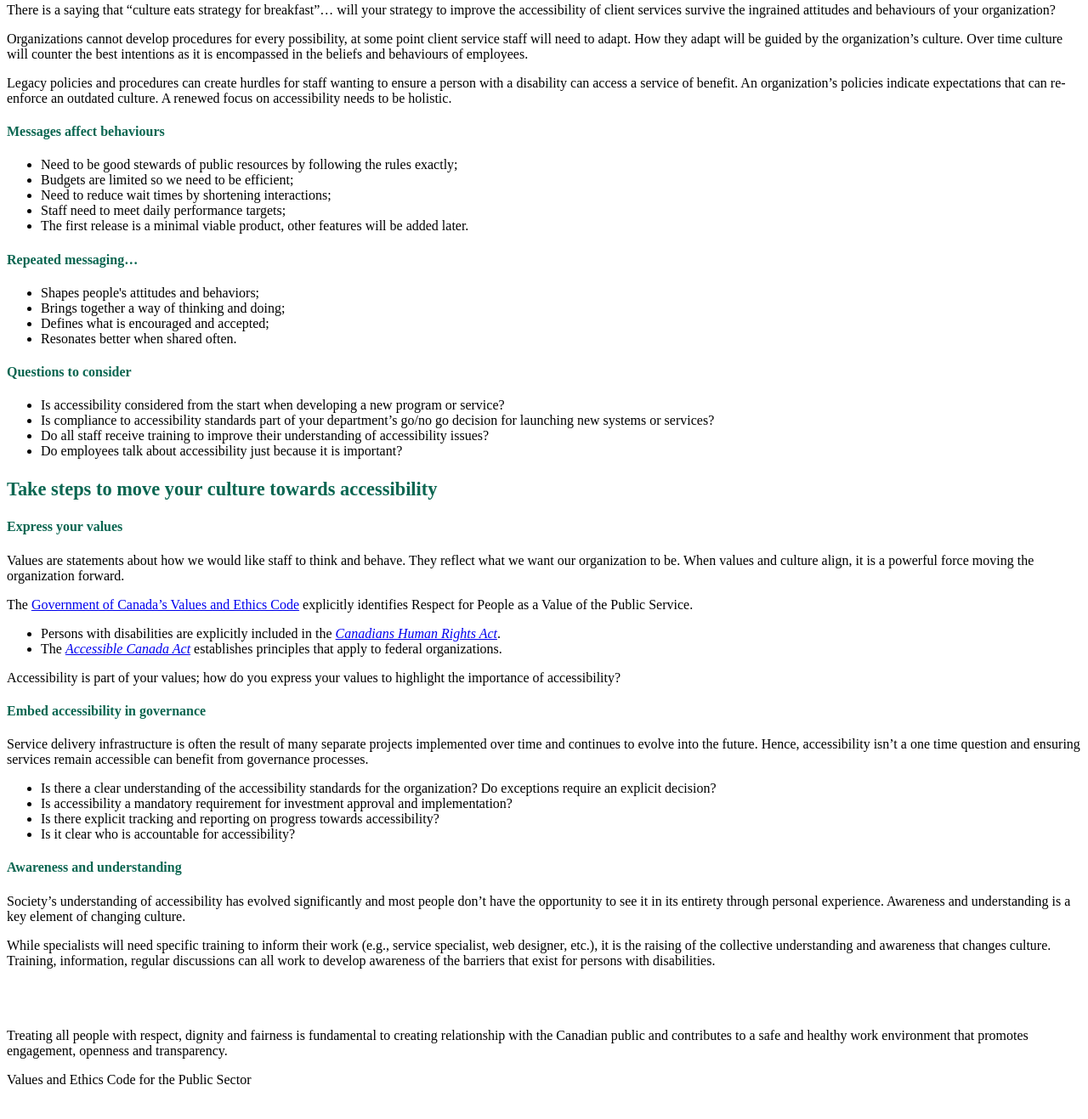
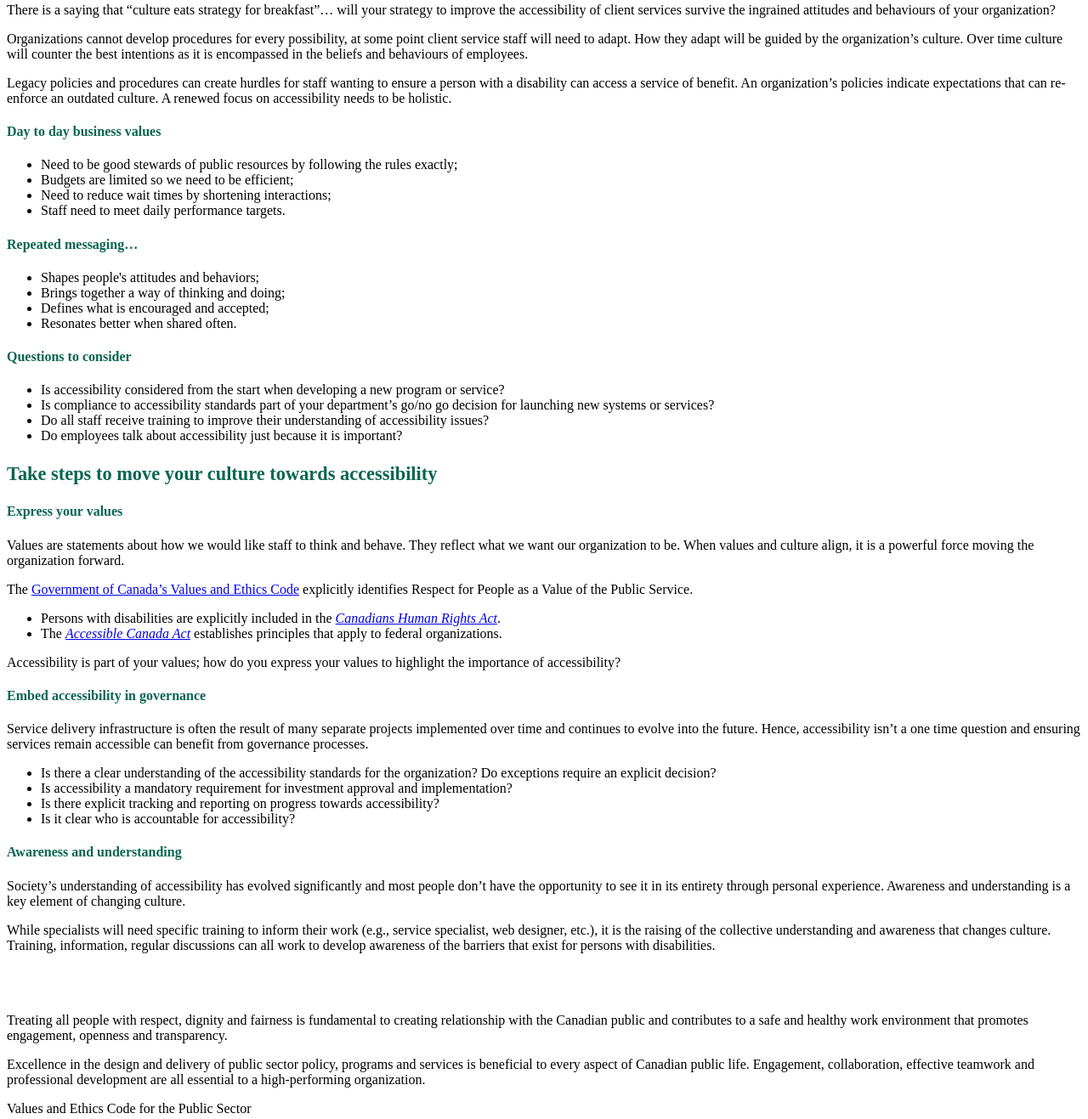
Before and after one commit to ceacs-cesca/ceacs-cesca.github.io, a plain HTML site: page playbook/play7/index.html in a window 1280 px wide. Shown: the part 1288-2605 px from the top of the page at 85% size. Drawn offline with Linux system fonts and the light colour scheme; a script that the page names is missing.

Commit message:
updates play 7

```diff
--- a/playbook/play7/index.html
+++ b/playbook/play7/index.html
@@ -125,13 +125,12 @@
 	                            <p>Legacy policies and procedures can create hurdles for staff wanting to ensure a person with a disability can access a service of benefit. An organization&rsquo;s policies indicate expectations that can re-enforce an outdated culture. A renewed focus on accessibility needs to be holistic.</p>
 	                        </section>
 	                        <section class="col-md-6">
-	                            <h4>Messages affect behaviours</h4>
+	                            <h4>Day to day business values</h4>
 	                            <ul>
 	                                <li>Need to be good stewards of public resources by following the rules exactly;</li>
 	                                <li>Budgets are limited so we need to be efficient;</li>
 	                                <li>Need to reduce wait times by shortening interactions;</li>
-	                                <li>Staff need to meet daily performance targets;</li>
-	                                <li>The first release is a minimal viable product, other features will be added later.</li>
+	                                <li>Staff need to meet daily performance targets.</li>
 	                            </ul>
 	                        </section>
 	                        <section class="col-md-6">
@@ -185,6 +184,7 @@
                         </div>
 						<blockquote class="ceasc-cite">
 							<p>Treating all people with respect, dignity and fairness is fundamental to creating relationship with the Canadian public and contributes to a safe and healthy work environment that promotes engagement, openness and transparency.</p>
+							<p>Excellence in the design and delivery of public sector policy, programs and services is beneficial to every aspect of Canadian public life. Engagement, collaboration, effective teamwork and professional development are all essential to a high-performing organization.</p>
 							<footer>Values and Ethics Code for the Public Sector</footer>
 						</blockquote>
 						<blockquote class="ceasc-quote justin">
```
